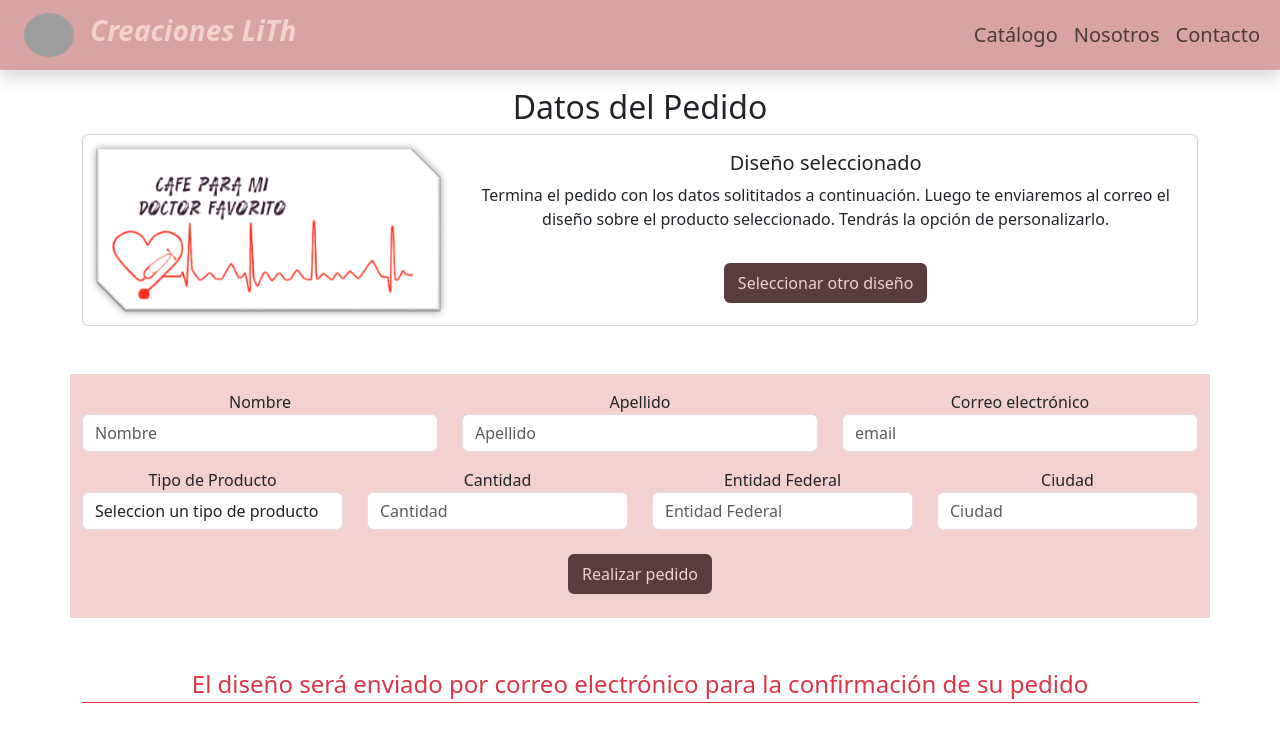
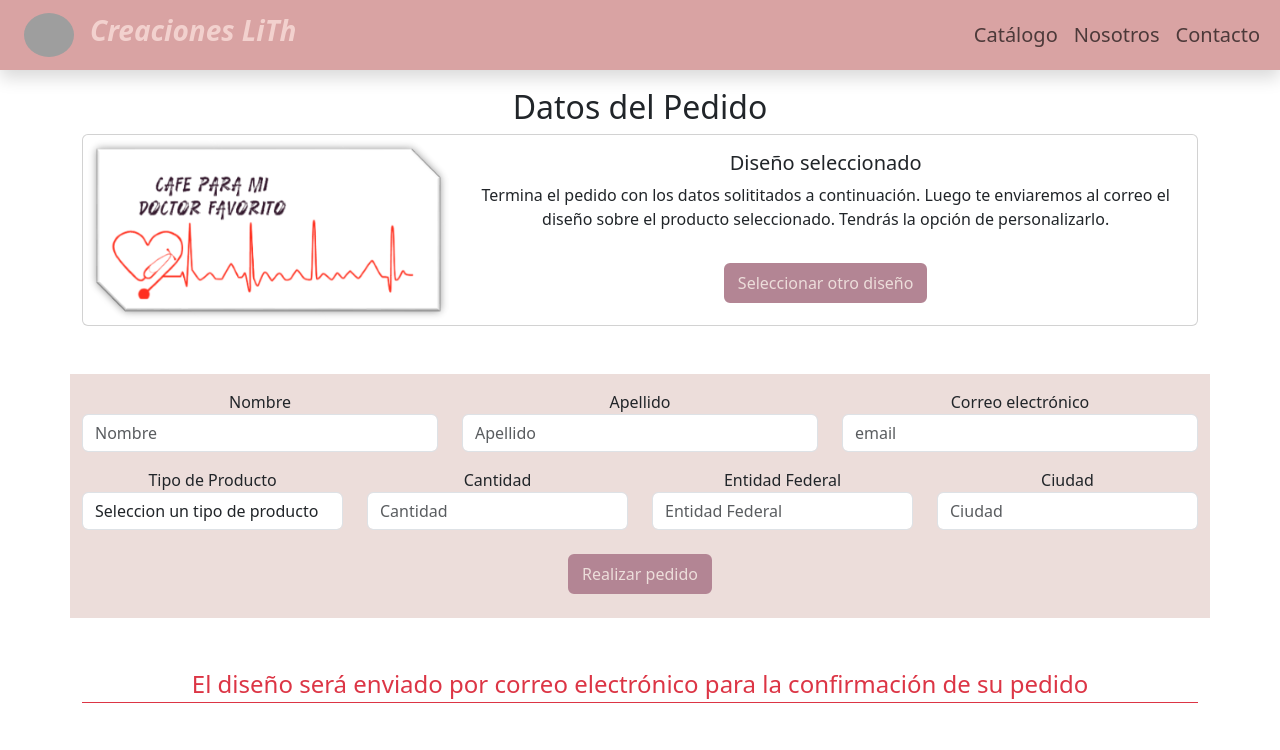
Before and after one commit to lixyleon/creaciones_lith, a PHP site: page /form.html in a window 1280 px wide. Shown: the top 750 px of the page. Run offline with PHP 8.4, Linux system fonts and the light colour scheme; grey boxes are pictures that could not be loaded.

Commit message:
change logo change logo from provisional to definitive, change color palette

```diff
--- a/index.html
+++ b/index.html
@@ -15,7 +15,7 @@
     <div class="container-fluid">
       <div class="container d-flex align-items-center">
         <a class="navbar-brand logo" href="#">
-          <img src="images/marco-circulo-femenino.jpg" alt="LiTh" width="50" height="44">
+          <img src="images/Logotipo Logo Marca personal Pastel Amarillo.png" alt="LiTh" width="50" height="44">
         </a>
         <h3 class="fw-bold" style="color:#f2d1ce;"><i>Creaciones LiTh</i></h3>
       </div>
--- a/style.css
+++ b/style.css
@@ -5,13 +5,13 @@
 }
 
 :root{
-    --grey: #f2f2f2;
+    --grey: #778686;
     --dark-pink: #d9a3a3;
-    --light-pink: #f2d1ce;
-    --dark-brown: #bf6545;
+    --light-pink: #ecddda;
+    --dark-brown: #5e6355;
     --light-brown: #bf9d73;
-    --yellow: #f2ca52;
-    --purple: #593c3e;
+    --yellow: #f29727;
+    --purple: #b38594;
 }
 
 .navbar-brand img{
```
Also changed, not shown: images/Logotipo Logo Marca personal Pastel Amarillo.png (added).
